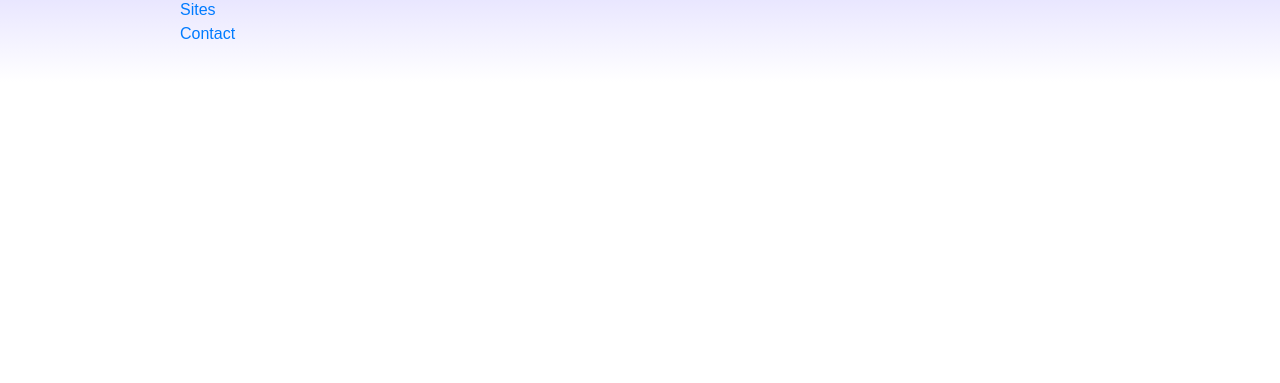
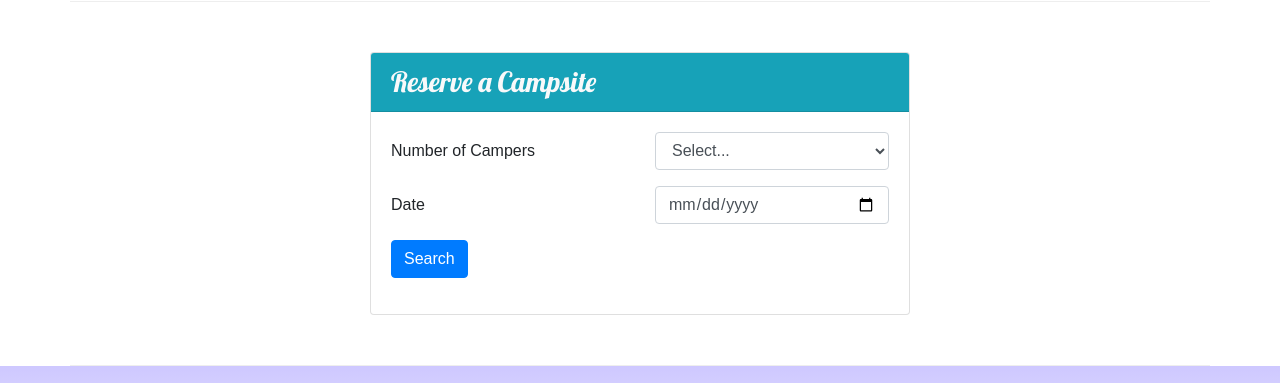
Before and after one commit to jrestrepo922/nucampsite, a website: page index.html in a window 1280 px wide. Shown: the part 1151-1534 px from the top of the page. Before the commit the page ends 1233 px from the top, so only its background shows below. Drawn offline with nearby package versions, Linux system fonts and the light colour scheme.

Commit message:
added a reservation form to the index html

```diff
--- a/index.html
+++ b/index.html
@@ -28,6 +28,9 @@
                 <div class="col">
                     <h1>NuCamp</h1>
                     <h2>a better way to camp</h2>
+                </div>
+                <div class="col-12 col-md-4 col-xl-2">
+                    <a href="#reserveForm" class="btn btn-info mt-4">Reserve Campsite<a>
                 </div>
             </div>
         </div>
@@ -71,8 +74,14 @@
                 <h2 >Featured Campsites</h2>
             </div>
             <div class="col text-sm-right">
-                <h3>React Lake Campground</h3>
-                <p class="d-none d-sm-block">Nestled in the foothills of the Chrome Mountains, this campground on the shores of the pristine React Lake is a favorite for fly fishers.</p>
+                <div class="media">
+                    <div class="media-body align-self-center">
+                        <h3>React Lake Campground</h3>
+                        <p class="d-none d-sm-block">Nestled in the foothills of the Chrome Mountains, this campground on the shores of the pristine React Lake is a favorite for fly fishers.</p>
+                    </div>
+                    <img src="img/react-lake-thumb.jpg" alt="Bootstrap Outfitters" class="d-flex ml-3 img-thumbnail" >
+                </div>
+
             </div>
         </div>
 
@@ -82,10 +91,47 @@
             </div>
             <div class="col">
                 <div class="media">
-                    <img src="img/bootstrap-thumb.png" alt="Bootstrap Outfitters" class="d-flex mr-3 img-thumbnail" >
+                    <img src="img/bootstrap-thumb.png" alt="Bootstrap Outfitters" class="d-flex mr-5 img-thumbnail" >
                     <div class="media-body align-self-center">
                         <h3>Bootstrap Outfitters</h3>
                         <p class="d-none d-sm-block">Bootstrap Outfitters supplies you with gear you need at prices you can't beat.</p>
+                    </div>
+                </div>
+            </div>
+        </div>
+
+        <div class="row row-content">
+            <div class="col-sm-6 mx-auto">
+                <div class="card">
+                    <h3 class="card-header text-light bg-info">Reserve a Campsite</h3>
+                    <div class="card-body">
+                        <form id="reserveForm">
+                            <div class="row form-group">
+                                <label for="numCampers" class="col-12 col-sm-6 col-form-label" >Number of Campers</label>
+                                <div class="col-12 col-sm-6 align-items-center d-flex">
+                                    <select name="numCampers" id="numCampers" class="form-control">
+                                        <option>Select...</option>
+                                        <option value="1">1</option>
+                                        <option value="2">2</option>
+                                        <option value="3">3</option>
+                                        <option value="4">4</option>
+                                        <option value="5">5</option>
+                                        <option value="6">6</option>
+                                    </select>
+                                </div>
+                            </div>
+                            <div class="row form-group">
+                                <label for="date" class="col-12 col-sm-6 col-form-label" >Date</label>
+                                <div class="col-12 col-sm-6">
+                                    <input class="form-control" type="date" id="date" name="date" placeholder="date">
+                                </div>
+                            </div>
+                            <div class="row form-group">
+                                <div class="col-12 col-sm-6">
+                                    <button class="btn btn-primary" type="submit">Search</button>
+                                </div>
+                            </div>
+                        </form>
                     </div>
                 </div>
             </div>
```
Also changed, not shown: css/styles.css (line endings or trailing spaces).
